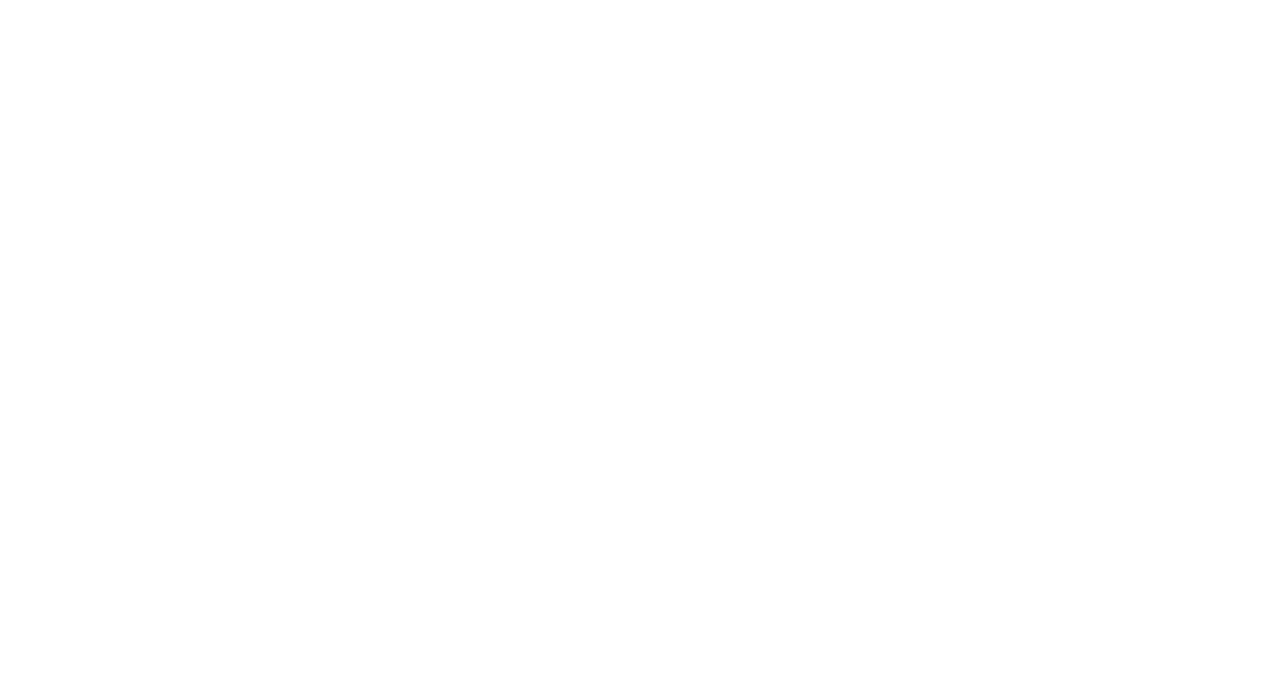
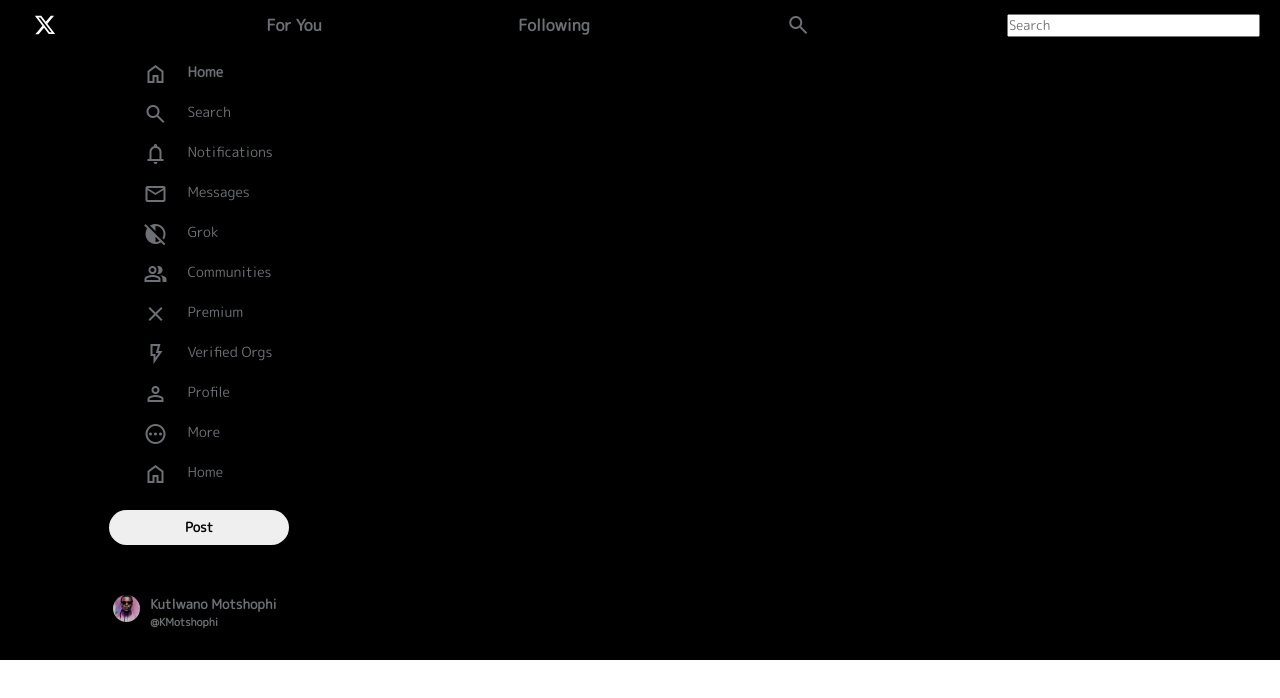
Before and after one commit to 12LucasArc/Twitter-Landing-Page, a plain HTML site: page index.html in a window 1280 px wide. Drawn offline with nearby package versions, Linux system fonts and the light colour scheme.

Commit message:
side bar

```diff
--- a/index.html
+++ b/index.html
@@ -6,12 +6,79 @@
 
     <link rel="icon" href="Assets/twitter-logo-2.svg" type="image/x-icon">
     <link rel="stylesheet" href="style.css">
+    <link rel="stylesheet" href="https://fonts.googleapis.com/css2?family=Material+Symbols+Outlined"/>
     <title>X</title>
 </head>
 <body>
-    <header>
+    <div class="background">
+        <header>
+            <img src="Assets/twitter-logo-2.svg" alt="Twitter-logo">
+            <h4>For You</h4>
+            <h4>Following</h4>
+            <span class="material-symbols-outlined">search</span>
+            <input type="text" placeholder="Search" class="search-bar">
+        </header>
 
-    </header>
+
+        <div class="row">
+        <div class="column">
+            <div class="sidebar">
+                <span class="sidebar-section">
+                    <i class="material-symbols-outlined">home</i><strong>Home</strong>
+                </span>
+                <span class="sidebar-section">
+                    <i class="material-symbols-outlined">search</i>Search
+                </span>
+                <span class="sidebar-section">
+                    <i class="material-symbols-outlined">notifications</i>Notifications
+                </span>
+                <span class="sidebar-section">
+                    <i class="material-symbols-outlined">mail</i>Messages
+                </span>
+                <span class="sidebar-section">
+                    <i class="material-symbols-outlined">contrast_rtl_off</i>Grok
+                </span>
+                <span class="sidebar-section">
+                    <i class="material-symbols-outlined">group</i>Communities
+                </span>
+                <span class="sidebar-section">
+                    <i class="material-symbols-outlined">close</i>Premium
+                </span>
+                <span class="sidebar-section">
+                    <i class="material-symbols-outlined">flash_on</i>Verified Orgs
+                </span>
+                <span class="sidebar-section">
+                    <i class="material-symbols-outlined">Person</i>Profile
+                </span>
+                <span class="sidebar-section">
+                    <i class="material-symbols-outlined">Pending</i>More
+                </span>
+                <span class="sidebar-section">
+                    <i class="material-symbols-outlined">home</i>Home
+                </span>
+
+                <button class="sidebar-post-button">Post</button>
+
+                <div class="profile-details">
+                    <img class="profile" src="/Assets/Me with Glasses.png" alt="Profile picture">
+                    <div class="profile-name">
+                    <h5>Kutlwano Motshophi</h5>
+                    <h6>@KMotshophi</h6>
+                </div>
+            </div>
+        </div>
+    </div>
+
+
+        <div class="column"></div>
+        <div class="column"></div>
+      </div>
+    </div>
+
+
+
+
+
 
 </body>
 </html>
--- a/style.css
+++ b/style.css
@@ -0,0 +1,105 @@
+@import url('https://fonts.googleapis.com/css2?family=M+PLUS+Rounded+1c&display=swap');
+
+*{
+    margin: 0;
+    padding: 0;
+    box-sizing: border-box;
+    font-family: 'M PLUS Rounded 1c', sans-serif;
+}
+
+.background{
+    background-color: black;
+    color: #6d7074;
+}
+
+header img{
+    width: 50px;
+    height: 30px;
+}
+
+header{
+    display: flex;
+    justify-content: space-between;
+    align-items: center;
+    padding: 10px 20px;
+    background-color: black;
+    color: #6d7074;
+}
+
+.column {
+    float: left;
+    width: 33.33%;
+  }
+
+  /* Clear floats after the columns */
+  .row:after {
+    content: "";
+    display: table;
+    clear: both;
+  }
+
+  .sidebar{
+    display: flex;
+    flex-direction: column;
+    align-items: flex-end;
+    padding-right: 30%;
+  }
+
+  .sidebar-section{
+    width: 60%;
+    display: flex;
+    height: 40px;
+    padding: 12px 24px;
+    font-size: 14px;
+    cursor: pointer;
+    font-weight: 550;
+  }
+
+  .sidebar-section:hover{
+    background-color: #1c1c1c;
+    border-radius: 25px;
+    transition: ease 0.2s;
+  }
+
+  .sidebar-section i{
+    margin-right: 20px;
+  }
+
+  .sidebar button{
+    width: 60%;
+    height: 35px;
+    margin: 20px 10px;
+    border: 10px;
+    font-weight: bold;
+    border-radius: 25px;
+    cursor: pointer;
+  }
+
+  .sidebar button:hover{
+    background-color: #b1aeae;
+    transition: ease 0.2s;
+  }
+
+  .profile-details{
+    display: flex;
+    justify-content: flex-end;
+    border-radius: 25px;
+    margin: 30px 12px;
+    cursor: pointer;
+  }
+
+  .profile-details:hover{
+    background-color: #585858;
+    transition: ease 0.2s;
+  }
+
+  .profile{
+    width: 10%;
+    height: 10%;
+    border-radius: 25px;
+  }
+
+
+  .profile-name{
+    margin: 0 10px;
+  }
```
Also changed, not shown: Assets/Me with Glasses.png (added).
